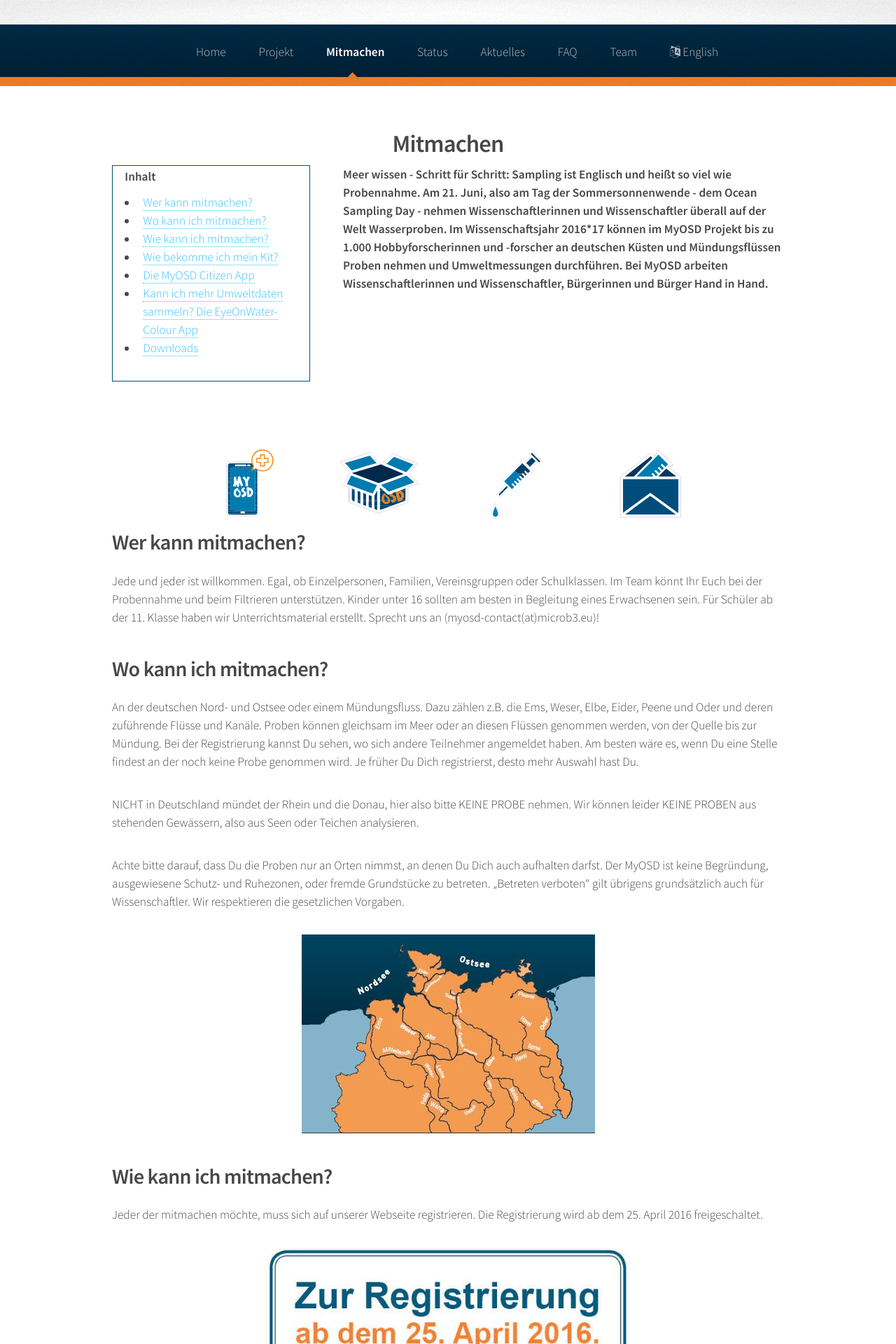
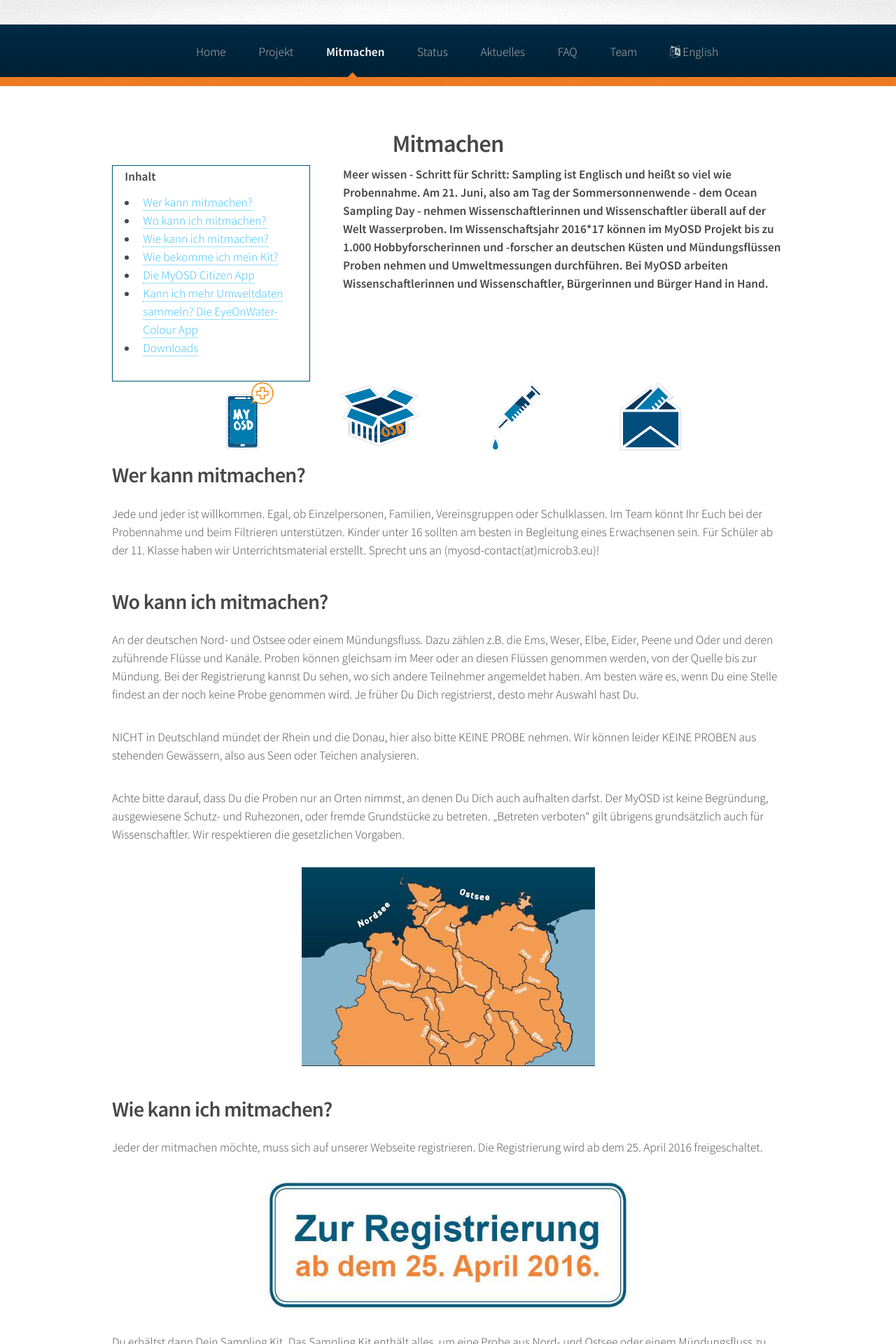
Before and after one commit to myosd/myosd.github.io, a Jekyll site: the page built from mitmachen/index.md, in a window 1280 px wide. Shown: the top 1920 px of the page at 70% size. Built offline with Jekyll 4.4.1, drawn with Linux system fonts in a browser that asks for light colours.

Commit message:
Updated index.md

```diff
--- a/mitmachen/index.md
+++ b/mitmachen/index.md
@@ -26,7 +26,7 @@ published: true
 </div>
 </div>
 
-<div class="block" style="margin-top: 10%">
+<div class="block" style="margin-top: 0%">
   <img src="/assets/images/handy.svg" width="190" height="100" />
   <img src="/assets/images/box.svg" width="190" height="100" />
   <img src="/assets/images/spritze.svg" width="190" height="100" />
```
